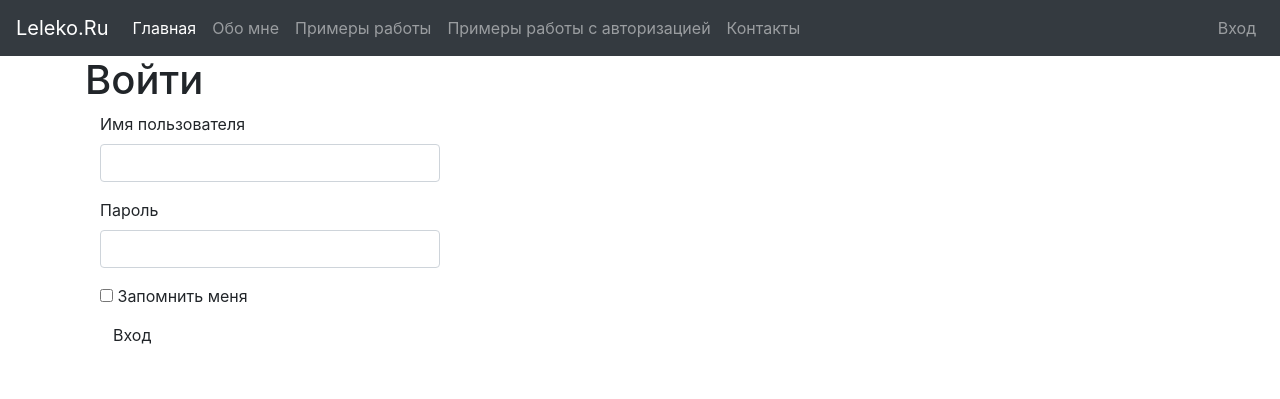
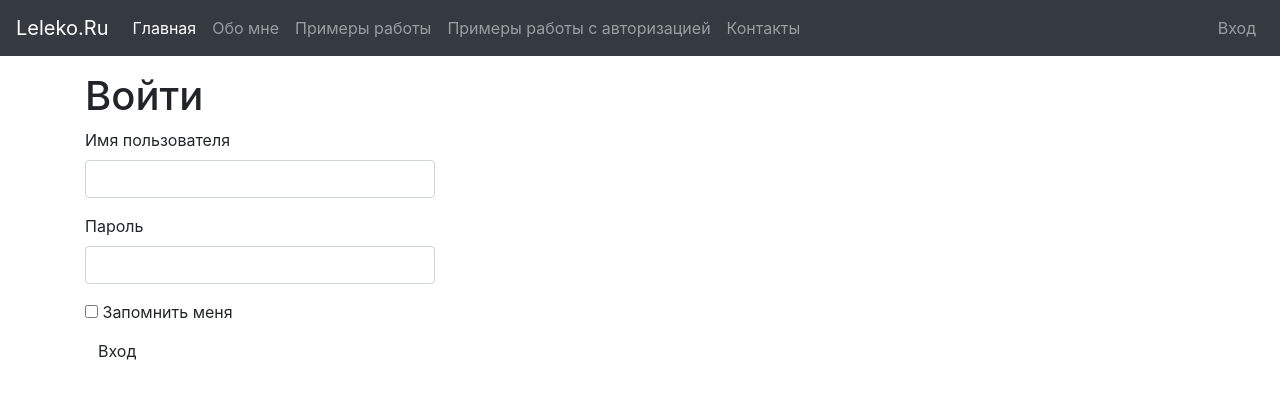
Before and after one commit to sleleko/simpleSite, a Flask app: a page that uses app/templates/index.html in a window 1280 px wide. Shown: the top 399 px of the page. Run offline with Flask 2, Linux system fonts and the light colour scheme; some libraries are stand-ins or nearby versions.

Commit message:
fixed top margins

```diff
--- a/app/templates/index.html
+++ b/app/templates/index.html
@@ -56,18 +56,25 @@
         </div-->
 
     {% block content %}
+    <main role="main">
         <div class="container">
+            <div class="row">
+                <div class="col-md-12">
                     {% with messages = get_flashed_messages() %}
                     {% if messages %}
                     {% for message in messages %}
-                        <div class="alert alert-info" role="alert">{{ message }}</div>
+                        <div class="alert alert-info mt-3" role="alert">{{ message }}</div>
                     {% endfor %}
                     {% endif %}
                     {% endwith %}
                     {# содержимое из блока app_conttent #}
+                </div>
+
                 {% block app_content %}
                 {% endblock %}
             </div>
+        </div>
+    </main>
     {% endblock %}
     {%  block scripts %}
         <script src="https://code.jquery.com/jquery-3.3.1.slim.min.js" integrity="sha384-q8i/X+965DzO0rT7abK41JStQIAqVgRVzpbzo5smXKp4YfRvH+8abtTE1Pi6jizo" crossorigin="anonymous"></script>
--- a/app/templates/login.html
+++ b/app/templates/login.html
@@ -3,8 +3,9 @@
 
 {% block app_content %}
 
-    <h1>Войти</h1>
+
     <div class="col-md-4">
+        <h1 class="mt-3">Войти</h1>
         {{ wtf.quick_form(form) }}
     </div>
 
--- a/app/templates/register.html
+++ b/app/templates/register.html
@@ -2,8 +2,9 @@
 {% import 'bootstrap/wtf.html'  as wtf %}
 
 {% block app_content %}
-    <h1>Регистрация пользователя</h1>
+
     <div class="col-md-4">
+        <h1 class="mt-3">Регистрация пользователя</h1>
         {{ wtf.quick_form(form) }}
     </div>
 
```
Lines whose indentation alone changed are shown as unchanged.
